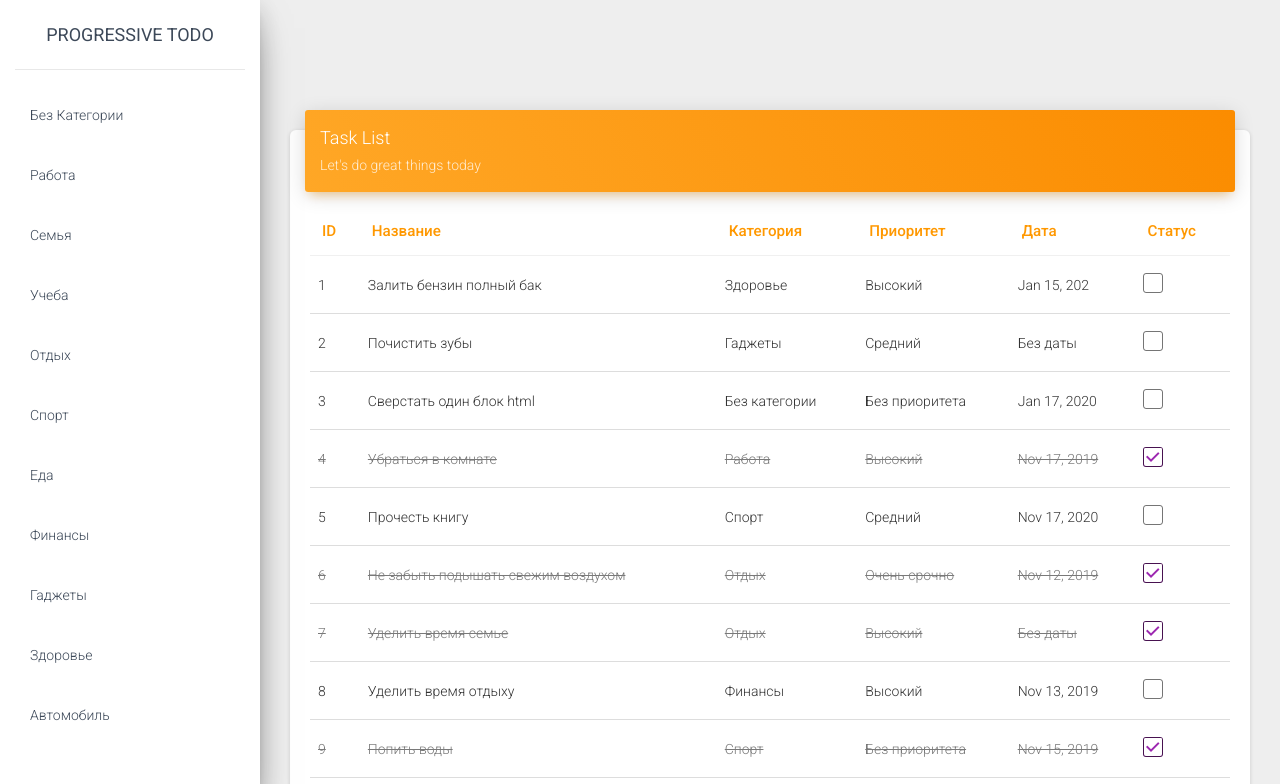
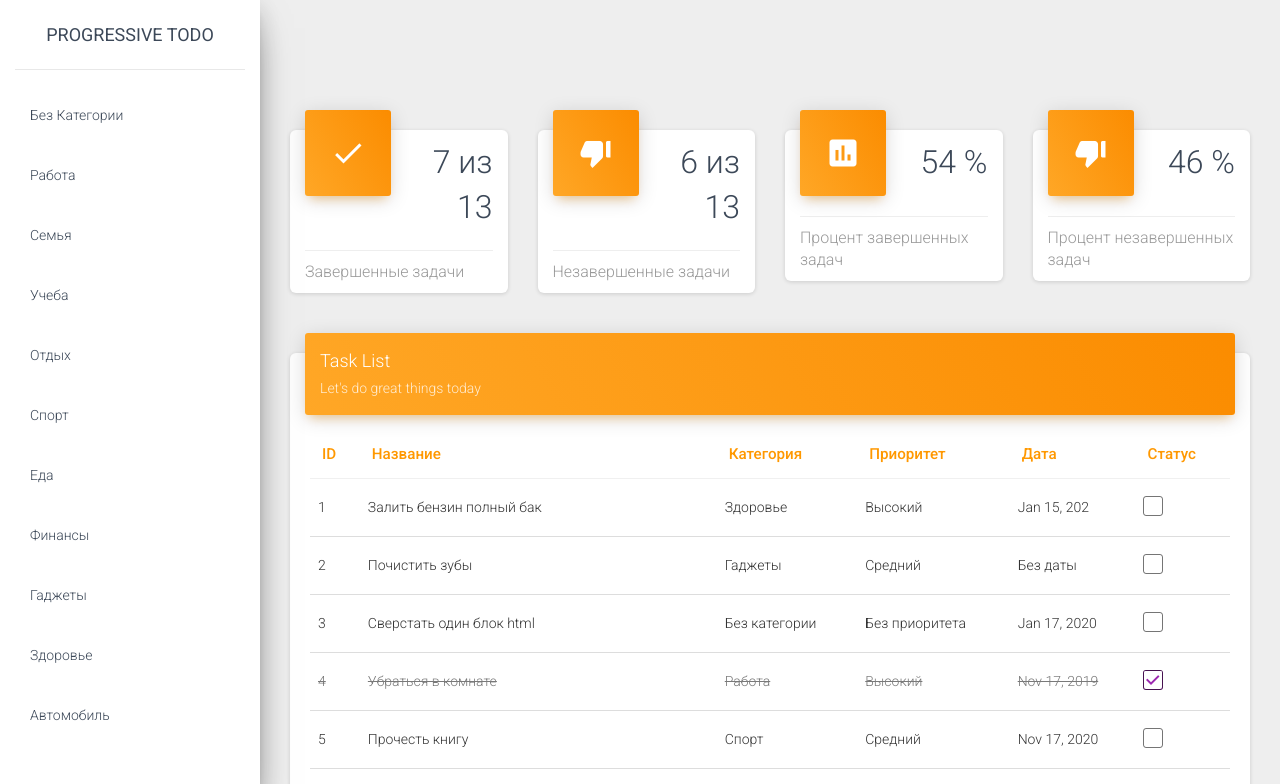
Before and after one commit to krutilins/ng-progressive-todo, an Angular app: page / in a window 1280 px wide. Shown: the top 784 px of the page. Built offline with nearby package versions, Linux system fonts and the light colour scheme.

Commit message:
task-statistics

```diff
--- a/src/app/app.component.html
+++ b/src/app/app.component.html
@@ -3,11 +3,8 @@
   <div class="main-panel">
     <div class="content">
       <div class="container-fluid">
-        <div class="row">
-          <div class="col-12">
-            <app-task-list></app-task-list>
-          </div>
-        </div>
+        <app-stat></app-stat>
+        <app-task-list></app-task-list>
       </div>
     </div>
   </div>
--- a/src/app/app.module.ts
+++ b/src/app/app.module.ts
@@ -5,12 +5,16 @@ import { AppRoutingModule } from './app-routing.module';
 import { AppComponent } from './app.component';
 import { CategoriesComponent } from './views/categories/categories.component';
 import { TaskListComponent } from './views/task-list/task-list.component';
+import { StatComponent } from './views/stat/stat.component';
+import { StatCardComponent } from './views/stat-card/stat-card.component';
 
 @NgModule({
   declarations: [
     AppComponent,
     CategoriesComponent,
-    TaskListComponent
+    TaskListComponent,
+    StatComponent,
+    StatCardComponent
   ],
   imports: [
     BrowserModule,
--- /dev/null
+++ b/src/app/views/stat-card/stat-card.component.html
@@ -0,0 +1,15 @@
+<div class="card card-stats">
+  <div class="card-header card-header-warning card-header-icon">
+    <div class="card-icon">
+      <i class="material-icons">{{stat.icon}}</i>
+    </div>
+    <h3 class="card-title">
+      {{stat.title}}
+    </h3>
+  </div>
+  <div class="card-footer">
+    <div class="stats">
+      {{stat.description}}
+    </div>
+  </div>
+</div>
--- /dev/null
+++ b/src/app/views/stat-card/stat-card.component.scss
@@ -0,0 +1,7 @@
+.card-title {
+  font-size: 32px;
+}
+
+.card-footer .stats {
+  font-size: 16px;
+}
--- /dev/null
+++ b/src/app/views/stat-card/stat-card.component.ts
@@ -0,0 +1,18 @@
+import { Component, Input, OnInit } from '@angular/core';
+import { Stat } from 'src/app/model/Stat';
+
+@Component({
+  selector: 'app-stat-card',
+  templateUrl: './stat-card.component.html',
+  styleUrls: ['./stat-card.component.scss']
+})
+export class StatCardComponent implements OnInit {
+
+  @Input() stat: Stat;
+
+  constructor() { }
+
+  ngOnInit(): void {
+  }
+
+}
--- /dev/null
+++ b/src/app/views/stat/stat.component.html
@@ -0,0 +1,3 @@
+<div class="row">
+  <app-stat-card *ngFor="let stat of stats" class="col-lg-3 col-md-6 col-sm-6" [stat]="stat"></app-stat-card>
+</div>
--- /dev/null
+++ b/src/app/views/stat/stat.component.scss
@@ -0,0 +1,5 @@
+:host {
+  box-sizing: border-box;
+  height: 100%;
+  width: 100%;
+}
--- /dev/null
+++ b/src/app/views/stat/stat.component.ts
@@ -0,0 +1,50 @@
+import { Component, Input, OnInit } from '@angular/core';
+import { Stat } from 'src/app/model/Stat';
+import { TaskStatistics } from 'src/app/model/TaskStatistics';
+import { DataHandlerService } from 'src/app/service/data-handler.service';
+
+@Component({
+  selector: 'app-stat',
+  templateUrl: './stat.component.html',
+  styleUrls: ['./stat.component.scss']
+})
+export class StatComponent implements OnInit {
+
+  tasksStatistics: TaskStatistics;
+  stats: Stat[] = [];
+
+  constructor(private dataHanadler: DataHandlerService) { }
+
+  ngOnInit(): void {
+    this.dataHanadler.tasksSubject.subscribe(tasks => {
+      const completedTasks = tasks.filter(task => task.completed === true).length;
+      const uncompletedTasks = tasks.length - completedTasks;
+      this.tasksStatistics = new TaskStatistics(completedTasks, uncompletedTasks);
+
+      this.stats.push({
+        title: `${this.tasksStatistics.completedTasks} из ${this.tasksStatistics.tasksCount}`,
+        icon: `done`,
+        description: `Завершенные задачи`
+      });
+
+      this.stats.push({
+        title: `${this.tasksStatistics.uncompletedTasks} из ${this.tasksStatistics.tasksCount}`,
+        icon: `thumb_down_alt`,
+        description: `Незавершенные задачи`
+      });
+
+      this.stats.push({
+        title: `${Math.round(this.tasksStatistics.completedTasks / this.tasksStatistics.tasksCount * 100)} %`,
+        icon: `poll`,
+        description: `Процент завершенных задач`
+      });
+
+      this.stats.push({
+        title: `${Math.round(this.tasksStatistics.uncompletedTasks / this.tasksStatistics.tasksCount * 100)} %`,
+        icon: `thumb_down_alt`,
+        description: `Процент незавершенных задач`
+      });
+    });
+  }
+
+}
--- a/src/app/views/task-list/task-list.component.html
+++ b/src/app/views/task-list/task-list.component.html
@@ -1,3 +1,5 @@
+<div class="row">
+  <div class="col-12">
     <div class="card">
       <div class="card-header card-header-warning">
         <h4 class="card-title">Task List</h4>
@@ -14,7 +16,10 @@
             <th>Статус</th>
           </thead>
           <tbody>
-        <tr *ngFor="let task of tasks; index as id" [class.completed]="task.completed">
+            <tr
+              *ngFor="let task of tasks; index as id"
+              [class.completed]="task.completed"
+            >
               <td>{{ id + 1 }}</td>
               <td>{{ task.title }}</td>
               <td>{{ task.category?.title || "Без категории" }}</td>
@@ -41,3 +46,5 @@
         </table>
       </div>
     </div>
+  </div>
+</div>
```
Lines whose indentation alone changed are shown as unchanged.
